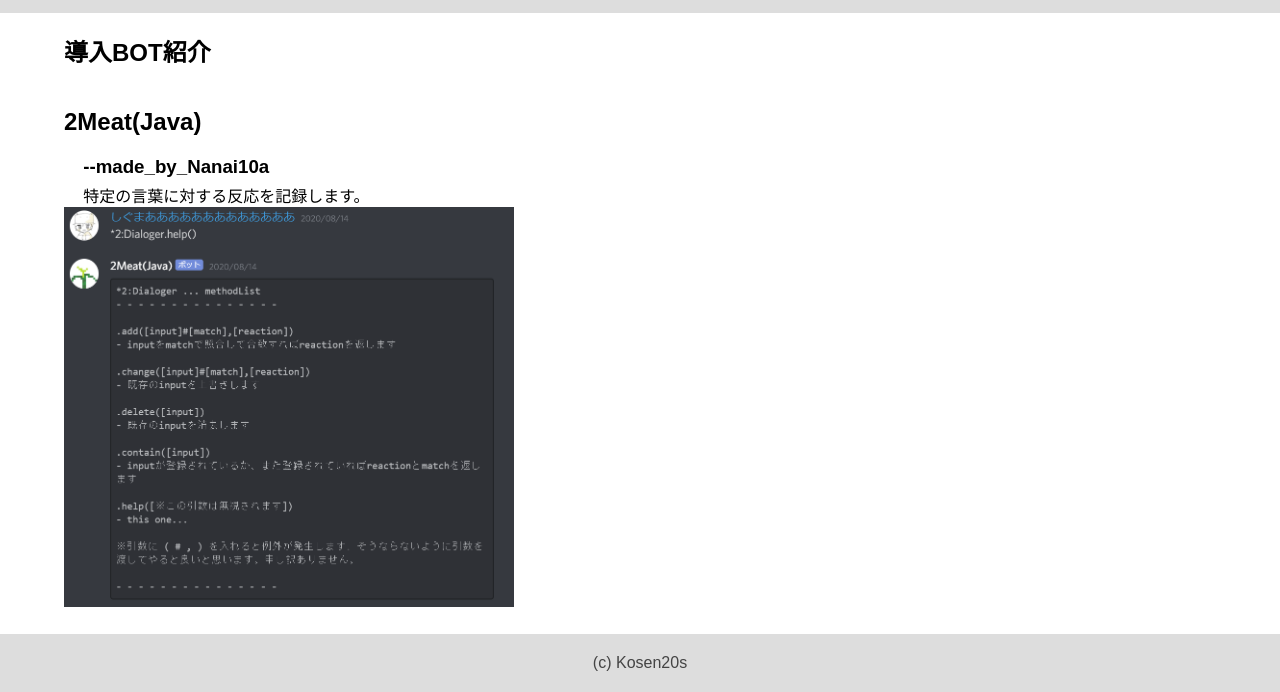
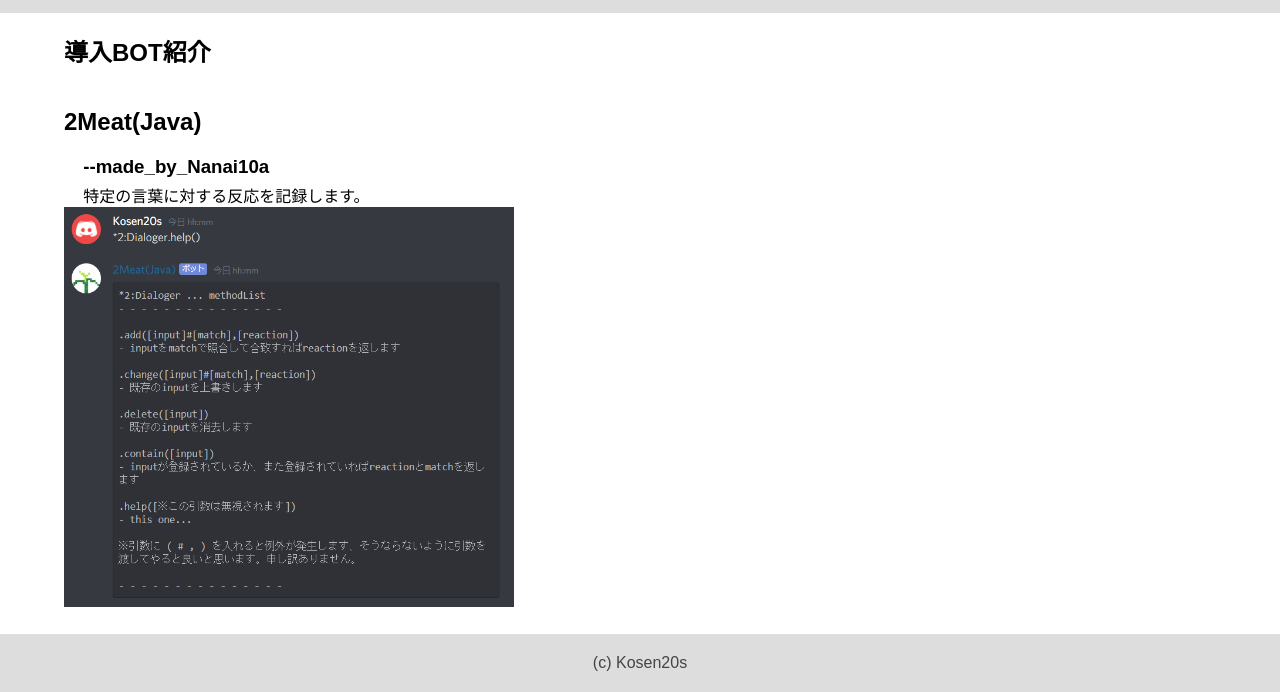
Before and after one commit to kosen20s/kosen20s.github.io, a plain HTML site: page bot/index.html in a window 1280 px wide. Shown: the part 108-800 px from the top of the page. Drawn offline with Linux system fonts and the light colour scheme.

Commit message:
Add files via upload

```diff
--- a/bot/index.html
+++ b/bot/index.html
@@ -16,7 +16,7 @@
         <h2>2Meat(Java)</h2>
         <h3>--made_by_Nanai10a</h3>
         <p>特定の言葉に対する反応を記録します。</p>
-        <img src="8e84b0eeff477cb6fc905dc5f26cf0d8.png"width="450"height="400">
+        <img src="image/2Meat(Java)help.png"width="450"height="400">
         <h2></h2>
       </div>
     </div>
```
Also changed, not shown: bot/image/2Meat(Java)help.png (added).
